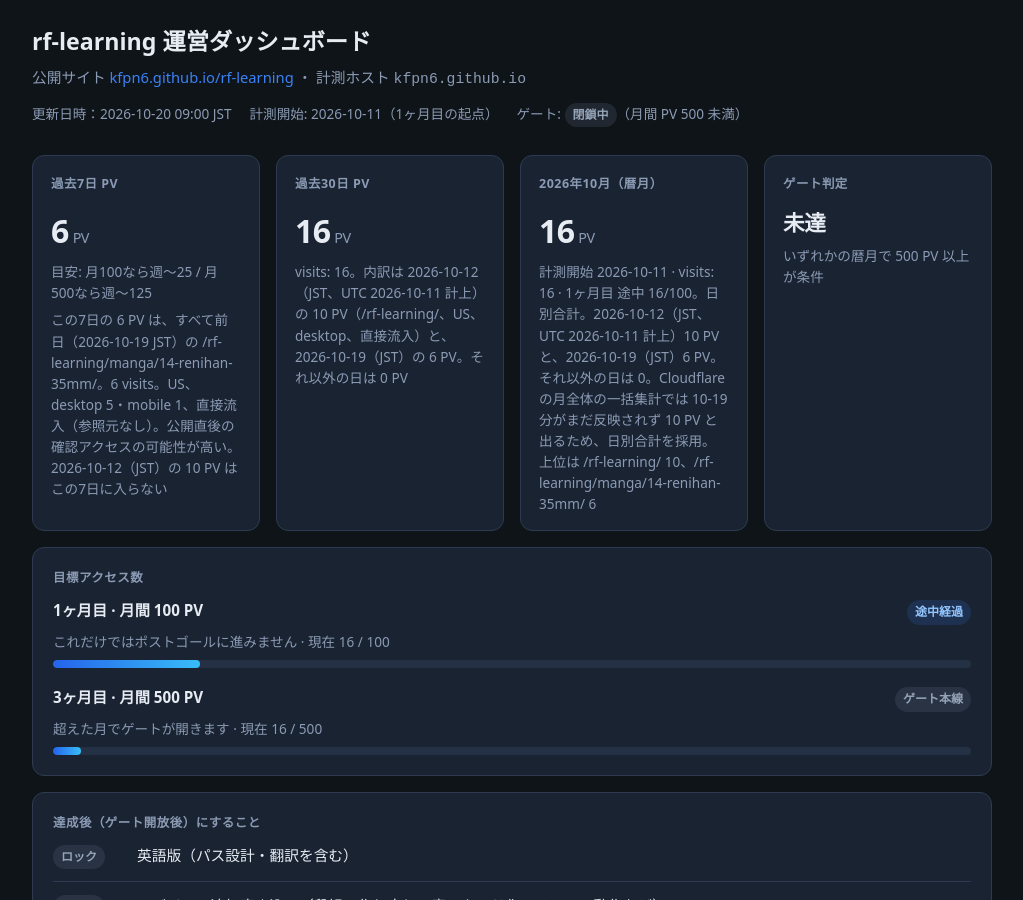
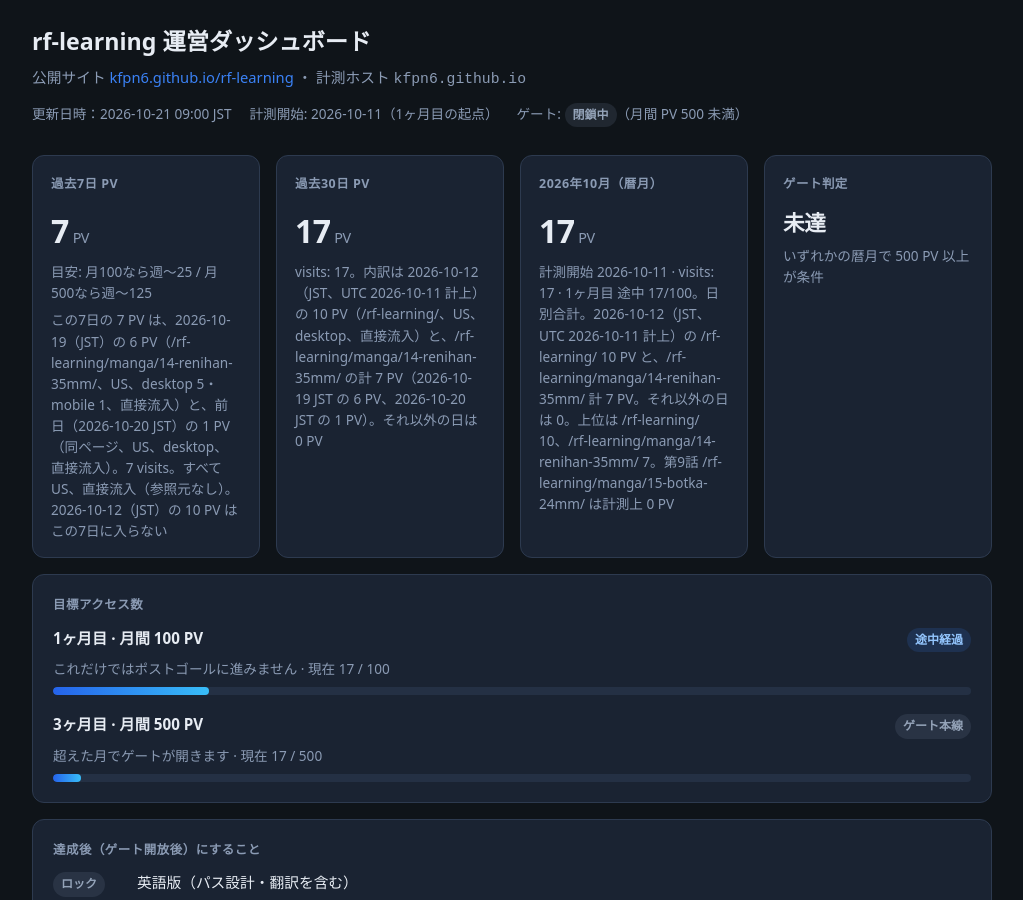
Before and after one commit to KFPn6/rf-learning, a Jekyll site: the page docs/dashboard.html, which Jekyll copies as it is, in a window 1280 px wide and 900 px high. Shown: the whole window, without its empty margins (128-1151 px from the left). Built offline with Jekyll 4.4.1, drawn with Linux system fonts in a browser that asks for light colours; some of the changed text lies outside the part shown.

Commit message:
運営ダッシュボードのアクセス数値を2026-10-21時点へ更新し、偉人シリーズの総括完了を記す。
Co-authored-by: KFPn6 <KFPn6@users.noreply.github.com>

```diff
--- a/docs/dashboard.html
+++ b/docs/dashboard.html
@@ -115,7 +115,7 @@
       <h1>rf-learning 運営ダッシュボード</h1>
       <p>公開サイト <a href="https://kfpn6.github.io/rf-learning/" target="_blank" rel="noopener">kfpn6.github.io/rf-learning</a> ・ 計測ホスト <code>kfpn6.github.io</code></p>
       <div class="meta">
-        <span>更新日時：2026-10-20 09:00 JST</span>
+        <span>更新日時：2026-10-21 09:00 JST</span>
         <span>計測開始: 2026-10-11（1ヶ月目の起点）</span>
         <span>ゲート: <span class="badge closed">閉鎖中</span>（月間 PV 500 未満）</span>
       </div>
@@ -124,19 +124,19 @@
     <div class="grid">
       <div class="card">
         <h2>過去7日 PV</h2>
-        <div class="big">6<span class="unit">PV</span></div>
+        <div class="big">7<span class="unit">PV</span></div>
         <div class="sub">目安: 月100なら週〜25 / 月500なら週〜125</div>
-        <div class="sub">この7日の 6 PV は、すべて前日（2026-10-19 JST）の /rf-learning/manga/14-renihan-35mm/。6 visits。US、desktop 5・mobile 1、直接流入（参照元なし）。公開直後の確認アクセスの可能性が高い。2026-10-12（JST）の 10 PV はこの7日に入らない</div>
+        <div class="sub">この7日の 7 PV は、2026-10-19（JST）の 6 PV（/rf-learning/manga/14-renihan-35mm/、US、desktop 5・mobile 1、直接流入）と、前日（2026-10-20 JST）の 1 PV（同ページ、US、desktop、直接流入）。7 visits。すべて US、直接流入（参照元なし）。2026-10-12（JST）の 10 PV はこの7日に入らない</div>
       </div>
       <div class="card">
         <h2>過去30日 PV</h2>
-        <div class="big">16<span class="unit">PV</span></div>
-        <div class="sub">visits: 16。内訳は 2026-10-12（JST、UTC 2026-10-11 計上）の 10 PV（/rf-learning/、US、desktop、直接流入）と、2026-10-19（JST）の 6 PV。それ以外の日は 0 PV</div>
+        <div class="big">17<span class="unit">PV</span></div>
+        <div class="sub">visits: 17。内訳は 2026-10-12（JST、UTC 2026-10-11 計上）の 10 PV（/rf-learning/、US、desktop、直接流入）と、/rf-learning/manga/14-renihan-35mm/ の計 7 PV（2026-10-19 JST の 6 PV、2026-10-20 JST の 1 PV）。それ以外の日は 0 PV</div>
       </div>
       <div class="card">
         <h2>2026年10月（暦月）</h2>
-        <div class="big">16<span class="unit">PV</span></div>
-        <div class="sub">計測開始 2026-10-11 · visits: 16 · 1ヶ月目 途中 16/100。日別合計。2026-10-12（JST、UTC 2026-10-11 計上）10 PV と、2026-10-19（JST）6 PV。それ以外の日は 0。Cloudflare の月全体の一括集計では 10-19 分がまだ反映されず 10 PV と出るため、日別合計を採用。上位は /rf-learning/ 10、/rf-learning/manga/14-renihan-35mm/ 6</div>
+        <div class="big">17<span class="unit">PV</span></div>
+        <div class="sub">計測開始 2026-10-11 · visits: 17 · 1ヶ月目 途中 17/100。日別合計。2026-10-12（JST、UTC 2026-10-11 計上）の /rf-learning/ 10 PV と、/rf-learning/manga/14-renihan-35mm/ 計 7 PV。それ以外の日は 0。上位は /rf-learning/ 10、/rf-learning/manga/14-renihan-35mm/ 7。第9話 /rf-learning/manga/15-botka-24mm/ は計測上 0 PV</div>
       </div>
       <div class="card">
         <h2>ゲート判定</h2>
@@ -153,15 +153,15 @@
             <strong>1ヶ月目 · 月間 100 PV</strong>
             <span class="badge progress">途中経過</span>
           </div>
-          <div class="sub">これだけではポストゴールに進みません · 現在 16 / 100</div>
-          <div class="bar"><span style="width:16%"></span></div>
+          <div class="sub">これだけではポストゴールに進みません · 現在 17 / 100</div>
+          <div class="bar"><span style="width:17%"></span></div>
         </div>
         <div class="goal-row">
           <div class="goal-head">
             <strong>3ヶ月目 · 月間 500 PV</strong>
             <span class="badge closed">ゲート本線</span>
           </div>
-          <div class="sub">超えた月でゲートが開きます · 現在 16 / 500</div>
+          <div class="sub">超えた月でゲートが開きます · 現在 17 / 500</div>
           <div class="bar"><span style="width:3%"></span></div>
         </div>
       </div>
@@ -256,9 +256,9 @@
               <td>2026-10-13 · 公開ページは <a href="https://kfpn6.github.io/rf-learning/learn/quick-reference/" style="color:#93c5fd">ツールと数値の早見</a>。嵌合トルク、二面幅、VSWR の対応は学習用の早見であり、製品の保証値ではない。実際の値は各メーカーの仕様に従う。</td>
             </tr>
             <tr>
-              <td><span class="badge open">第9話公開</span></td>
+              <td><span class="badge open">一巡</span></td>
               <td>偉人シリーズ（高周波コネクタ・同軸アッセンブリ業界に世界的に貢献した人物を調べ、エピソードを学習マンガにする）</td>
-              <td>2026-10-20。第1話（<a href="https://kfpn6.github.io/rf-learning/manga/07-espenschied-affel/" style="color:#93c5fd">エスペンシードとアッフェル</a>）、第2話（<a href="https://kfpn6.github.io/rf-learning/manga/08-paul-neill/" style="color:#93c5fd">Paul Neill と N 型</a>）、第3話（<a href="https://kfpn6.github.io/rf-learning/manga/09-heaviside/" style="color:#93c5fd">ヘヴィサイドと同軸線路</a>）、第4話（<a href="https://kfpn6.github.io/rf-learning/manga/10-bnc-name/" style="color:#93c5fd">BNCの名前</a>）、第5話（<a href="https://kfpn6.github.io/rf-learning/manga/11-oldfield-k/" style="color:#93c5fd">ビル・オールドフィールドとKコネクタ</a>）、第6話（<a href="https://kfpn6.github.io/rf-learning/manga/12-smith-chart/" style="color:#93c5fd">フィリップ・スミスとスミスチャート</a>）、第7話（<a href="https://kfpn6.github.io/rf-learning/manga/13-sma-origin/" style="color:#93c5fd">SMAの名前</a>、Issue #12）、第8話（<a href="https://kfpn6.github.io/rf-learning/manga/14-renihan-35mm/" style="color:#93c5fd">ラリー・レニハンと3.5 mm</a>、Issue #13・完了）、第9話（<a href="https://kfpn6.github.io/rf-learning/manga/15-botka-24mm/" style="color:#93c5fd">ジュリアス・ボトカと2.4 mm</a>、Issue #14・完了）を公開。一話一テーマ。史実は出典の範囲で、会話はフィクション演出。発明者とは断定しない。存命人物や企業の扱いに注意。</td>
+              <td>2026-10-20。第1話（<a href="https://kfpn6.github.io/rf-learning/manga/07-espenschied-affel/" style="color:#93c5fd">エスペンシードとアッフェル</a>）、第2話（<a href="https://kfpn6.github.io/rf-learning/manga/08-paul-neill/" style="color:#93c5fd">Paul Neill と N 型</a>）、第3話（<a href="https://kfpn6.github.io/rf-learning/manga/09-heaviside/" style="color:#93c5fd">ヘヴィサイドと同軸線路</a>）、第4話（<a href="https://kfpn6.github.io/rf-learning/manga/10-bnc-name/" style="color:#93c5fd">BNCの名前</a>）、第5話（<a href="https://kfpn6.github.io/rf-learning/manga/11-oldfield-k/" style="color:#93c5fd">ビル・オールドフィールドとKコネクタ</a>）、第6話（<a href="https://kfpn6.github.io/rf-learning/manga/12-smith-chart/" style="color:#93c5fd">フィリップ・スミスとスミスチャート</a>）、第7話（<a href="https://kfpn6.github.io/rf-learning/manga/13-sma-origin/" style="color:#93c5fd">SMAの名前</a>、Issue #12）、第8話（<a href="https://kfpn6.github.io/rf-learning/manga/14-renihan-35mm/" style="color:#93c5fd">ラリー・レニハンと3.5 mm</a>、Issue #13・完了）、第9話（<a href="https://kfpn6.github.io/rf-learning/manga/15-botka-24mm/" style="color:#93c5fd">ジュリアス・ボトカと2.4 mm</a>、Issue #14・完了）を公開。一話一テーマ。史実は出典の範囲で、会話はフィクション演出。発明者とは断定しない。存命人物や企業の扱いに注意。Issue #6（偉人シリーズ第3話以降の総括）は、記載候補を第3〜9話（#8〜#14）で公開済みのため、2026-10-21 にクローズし完了とした。偉人シリーズは第9話で一巡し、次テーマはオーナー判断待ち。</td>
             </tr>
           </tbody>
         </table>
@@ -268,7 +268,7 @@
     <div class="section">
       <div class="card">
         <h2>ページ別上位（過去7日）</h2>
-        <p class="sub" style="margin:0">過去7日の上位は <code>/rf-learning/manga/14-renihan-35mm/</code> 6 PV（2026-10-19 JST · 6 visits · US · desktop 5 · mobile 1 · 直接流入）。暦月10月・過去30日の上位は <code>/rf-learning/</code> 10 PV（2026-10-12 JST、UTC 2026-10-11 計上 · US · desktop · 直接流入）と、同マンガ 6 PV。それ以外の日は 0 PV。暦月10月・過去30日とも 16 PV / 16 visits。月全体の一括集計は 10-19 分が未反映で 10 PV のため、日別合計を採用。</p>
+        <p class="sub" style="margin:0">過去7日の上位は <code>/rf-learning/manga/14-renihan-35mm/</code> 7 PV（2026-10-19 JST の 6 PV · US · desktop 5 · mobile 1 · 直接流入、2026-10-20 JST の 1 PV · US · desktop · 直接流入 · 7 visits）。暦月10月・過去30日の上位は <code>/rf-learning/</code> 10 PV（2026-10-12 JST、UTC 2026-10-11 計上 · US · desktop · 直接流入）と、同マンガ 7 PV。それ以外の日は 0 PV。暦月10月・過去30日とも 17 PV / 17 visits。日別合計。第9話 <code>/rf-learning/manga/15-botka-24mm/</code> は計測上 0 PV。</p>
       </div>
     </div>
 
```
